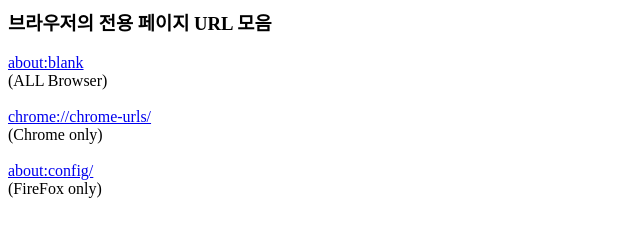
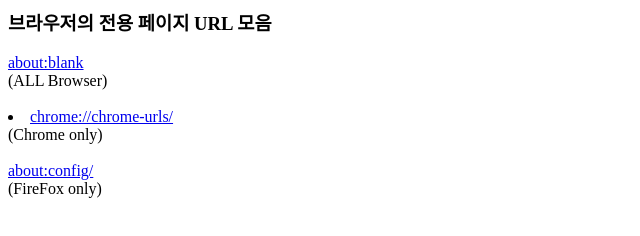
Before and after one commit to happydm09/Browser-s_Dedicated_page_URL, a plain HTML site: page index.html in a window 1280 px wide. Shown: the full height of the page, 0-640 px from the left. Drawn offline with Linux system fonts and the light colour scheme.

Commit message:
Update index.html

```diff
--- a/index.html
+++ b/index.html
@@ -9,8 +9,9 @@
      <a href="about:blank">
      about:blank</a><div>(ALL Browser)</div>
      <br>
-     <a href="chrome://chrome-urls/">
-     chrome://chrome-urls/</a><div>(Chrome only)</div>
+     <li><a href="chrome://chrome-urls/">
+     chrome://chrome-urls/</a></li>
+     <div>(Chrome only)</div>
      <br>
      <a href="about:config">
      about:config/</a><div>(FireFox only)</div>
```
